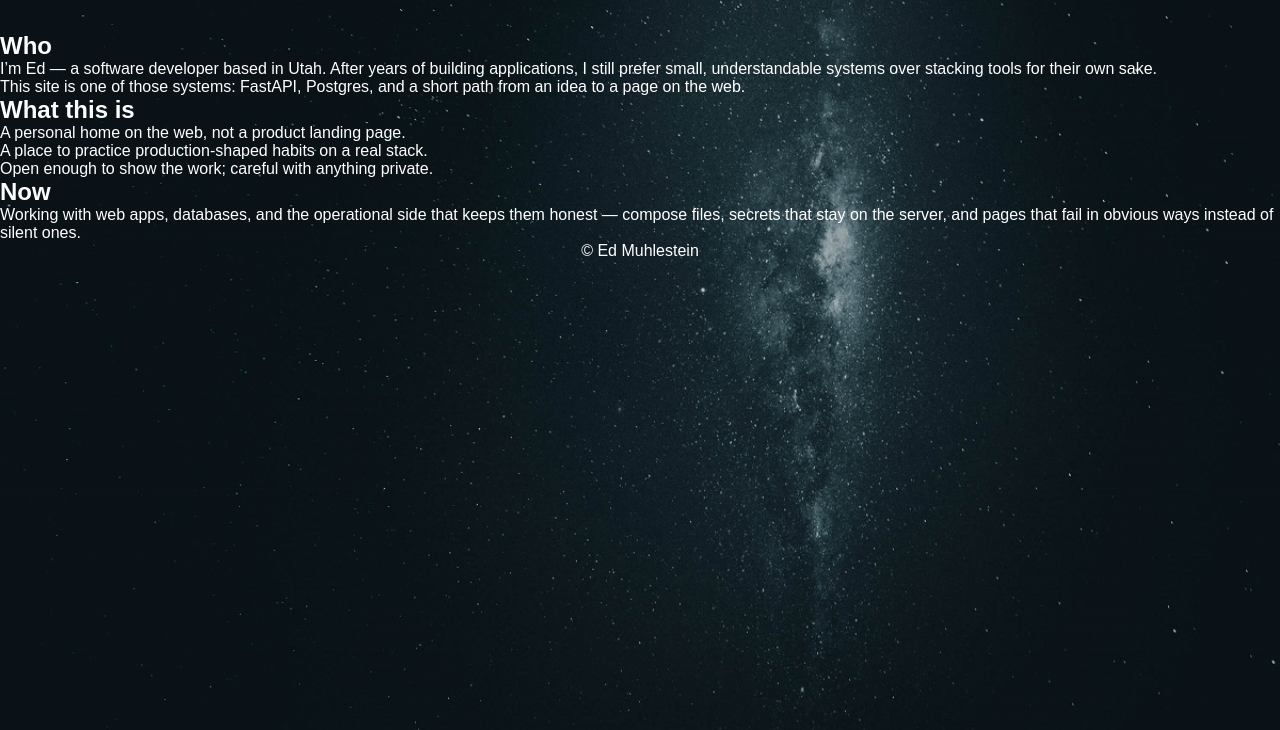
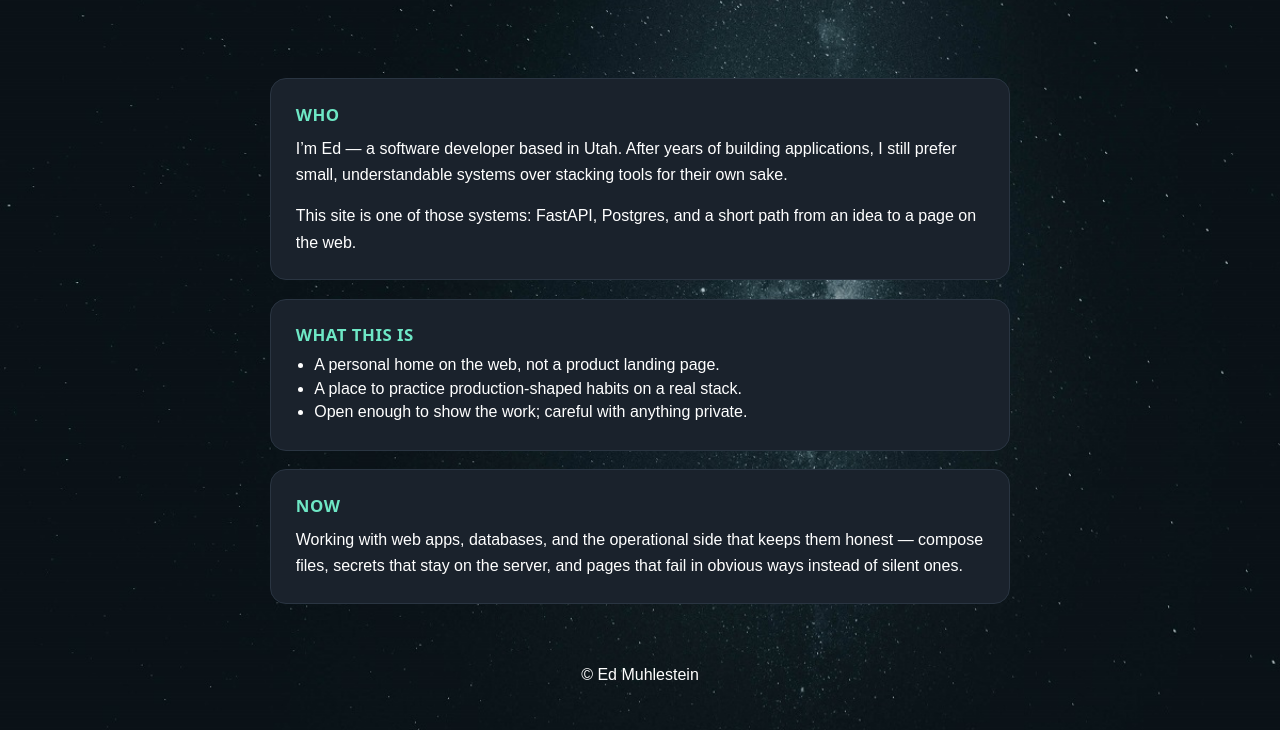
Before and after one commit to emuhlestein/edmuhlestein, a FastAPI app: template app/templates/about.html in a window 1280 px wide. Shown: the part 70-800 px from the top of the page. Run offline with FastAPI, Linux system fonts and the light colour scheme; the template is opened without the code that fills it, so the values that code supplies are empty; parts of the project's set-up code (start-up, migrations or seed data) failed here and were passed over.

Commit message:
Add about page (#17)

```diff
--- a/app/main.py
+++ b/app/main.py
@@ -3,13 +3,14 @@ from fastapi.staticfiles import StaticFiles
 
 from .database import engine  # sync engine (sqlalchemy.create_engine)
 from .models.base import Base   # DeclarativeBase subclass
-from .routers import root_router, auth_router
+from .routers import root_router, auth_router, about_router
 
 app = FastAPI(debug=True)
 app.mount("/static", StaticFiles(directory="/app/app/static", html=True), name="static")
 
 app.include_router(root_router)
 app.include_router(auth_router)
+app.include_router(about_router)
 
 @app.on_event("startup")
 def on_startup():
--- a/app/routers/__init__.py
+++ b/app/routers/__init__.py
@@ -1,8 +1,10 @@
 
 from .root import router as root_router
 from .auth import router as auth_router
+from .about import router as about_router
 
 __all__ = [
     "root_router",
     "auth_router",
+    "about_router",
 ]
--- a/app/static/css/style.css
+++ b/app/static/css/style.css
@@ -262,3 +262,44 @@ button[type="submit"]:hover {
   border-radius: 0.5rem;
   font-weight: 500;
 }
+
+.card {
+  background: #1a222c;
+  border: 1px solid #2a3542;
+  border-radius: 16px;
+  padding: 1.45rem 1.55rem;
+  margin: 1.15rem 0;
+}
+
+.card h2 {
+  font-size: 1.05rem;
+  margin: 0 0 0.65rem;
+  font-family: ui-sans-serif, system-ui, sans-serif;
+  letter-spacing: 0.03em;
+  text-transform: uppercase;
+  color: #6ee7c5;
+}
+
+.card p {
+  margin: 0 0 0.9rem;
+  line-height: 1.65;
+}
+
+.card p:last-child {
+  margin-bottom: 0;
+}
+
+.card ul {
+  margin: 0;
+  padding-left: 1.15rem;
+}
+
+.card li {
+  margin: 0.35rem 0;
+}
+
+main {
+  width: min(740px, calc(100% - 2.5rem));
+  margin-inline: auto;
+  padding: 1.75rem 0 2.75rem;
+}
```
